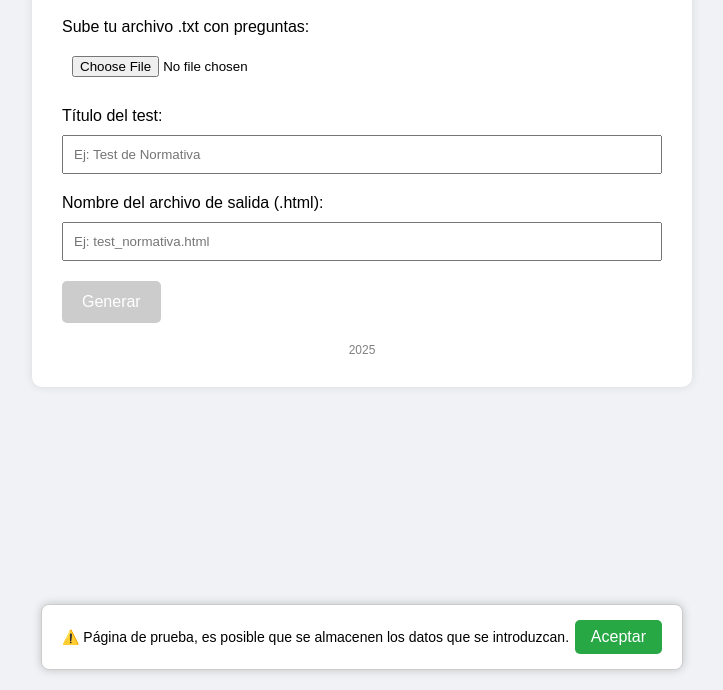
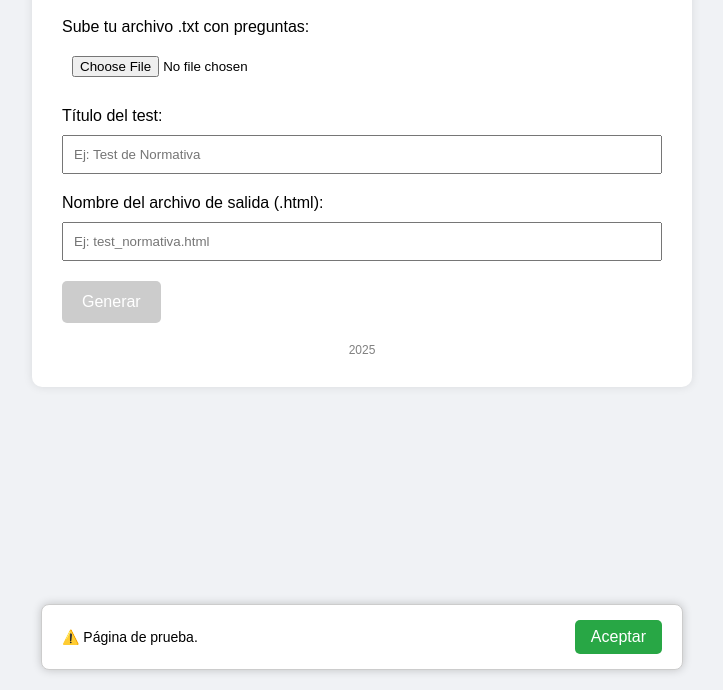
Before and after one commit to TomasSanchezBenito/convertir_test, a plain HTML site: page index.html in a window 1280 px wide. Shown: the part 110-800 px from the top of the page, without its empty margins (278-1001 px from the left). Drawn offline with Linux system fonts and the light colour scheme.

Commit message:
index.html

```diff
--- a/index.html
+++ b/index.html
@@ -108,7 +108,7 @@ button:disabled:hover {
 
 <!-- VENTANA EMERGENTE -->
   <div class="popup" id="popupAviso">
-    <span>⚠️ Página de prueba, es posible que se almacenen los datos que se introduzcan.</span>
+    <span>⚠️ Página de prueba.</span>
     <button onclick="aceptarAviso()">Aceptar</button>
   </div>
 
```
